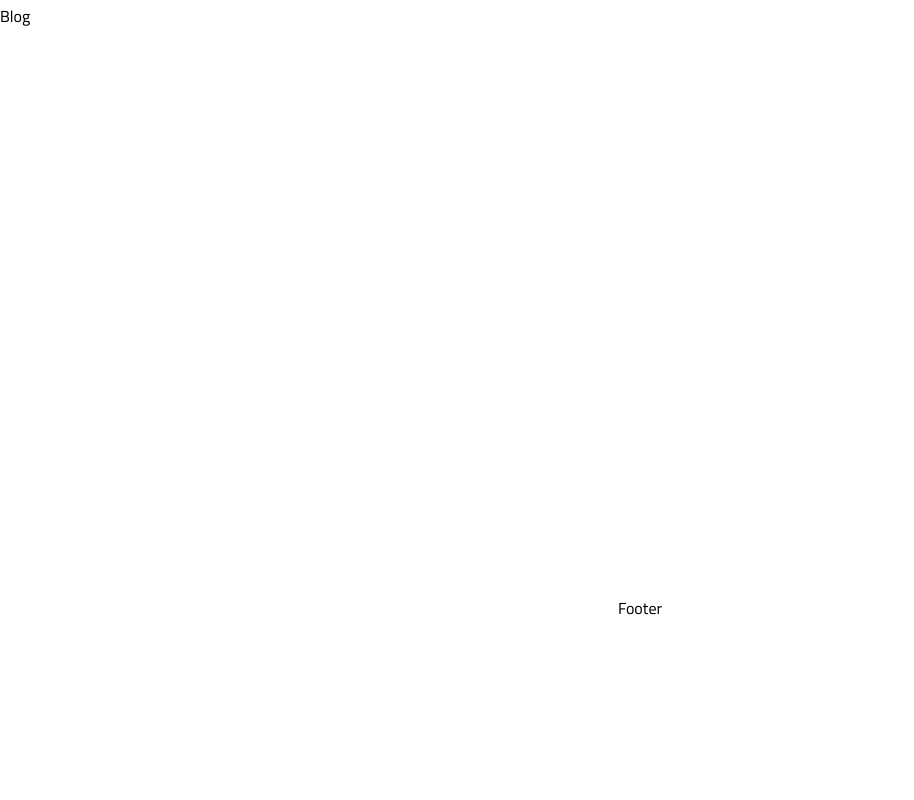
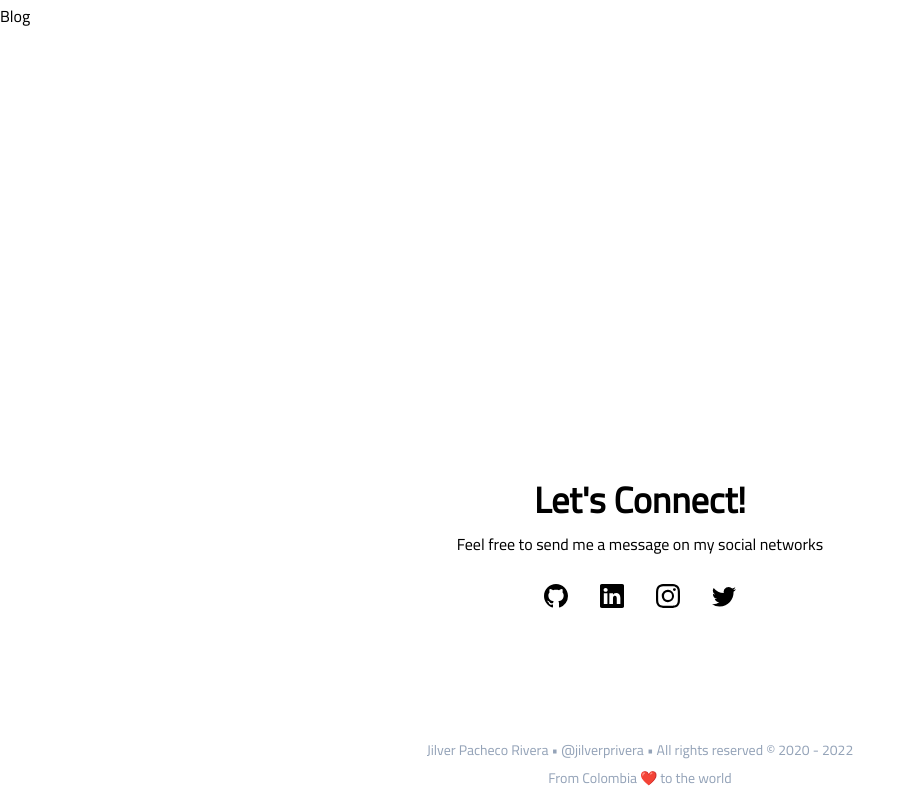
Before and after one commit to jilverprivera/portfolio, a Next.js app: page / in a window 1280 px wide. Shown: the part 2784-3584 px from the top of the page, without its empty margins (0-914 px from the left). Built offline with nearby package versions, Linux system fonts and the light colour scheme.

Commit message:
add footer component

```diff
--- a/components/layout/Footer.tsx
+++ b/components/layout/Footer.tsx
@@ -1,5 +1,36 @@
+import { networks } from "../../helpers/networks";
+
 const Footer = () => {
-  return <div className="h-96 flex items-center justify-center">Footer</div>;
+  return (
+    <div className="h-96 flex flex-col items-center justify-between">
+      <div className="flex flex-col items-center justify-center mt-16">
+        <h2 className="text-4xl font-semibold mb-3">Let&apos;s Connect!</h2>
+        <p className="text-base font-normal mb-5">
+          Feel free to send me a message on my social networks
+        </p>
+        <div className="flex items-center justify-center">
+          {networks.map((item, i) => (
+            <a
+              href={item.url}
+              key={i}
+              className={`mx-2 w-10 h-10 flex items-center justify-center rounded-full`}
+            >
+              <span className="text-2xl">{item.icon}</span>
+            </a>
+          ))}
+        </div>
+      </div>
+      <div className="w-full flex flex-col justify-center items-center mb-3">
+        <span className="text-slate-400 text-sm mb-2">
+          Jilver Pacheco Rivera • @jilverprivera • All rights reserved © 2020 -{" "}
+          {new Date().getFullYear()}
+        </span>
+        <span className="text-slate-400 text-sm">
+          From Colombia ❤ to the world
+        </span>
+      </div>
+    </div>
+  );
 };
 
 export default Footer;
--- /dev/null
+++ b/helpers/networks.tsx
@@ -0,0 +1,33 @@
+import { BsGithub, BsLinkedin, BsInstagram, BsTwitter } from "react-icons/bs";
+
+export const networks = [
+  {
+    url: "https://github.com/jilverprivera",
+    icon: <BsGithub />,
+    name: "Github",
+    bgColor: "#F8F8F8",
+    color: "#000000",
+  },
+  {
+    url: "https://www.linkedin.com/in/jilverprivera/",
+    icon: <BsLinkedin />,
+    name: "Linkedin",
+    bgColor: "#0A66C2",
+    color: "#FFFFFF",
+  },
+  {
+    url: "https://www.instagram.com/jilverprivera/",
+    icon: <BsInstagram />,
+    name: "Instagram",
+    bgColor:
+      "radial-gradient(circle at 30% 107%, #fdf497 0%, #fdf497 5%, #fd5949 45%, #d6249f 60%, #285AEB 90%)",
+    color: "#FFFFFF",
+  },
+  {
+    url: "https://twitter.com/Jilverprivera",
+    icon: <BsTwitter />,
+    name: "Twitter",
+    bgColor: "#1A8CD8",
+    color: "#FFFFFF",
+  },
+];
```
